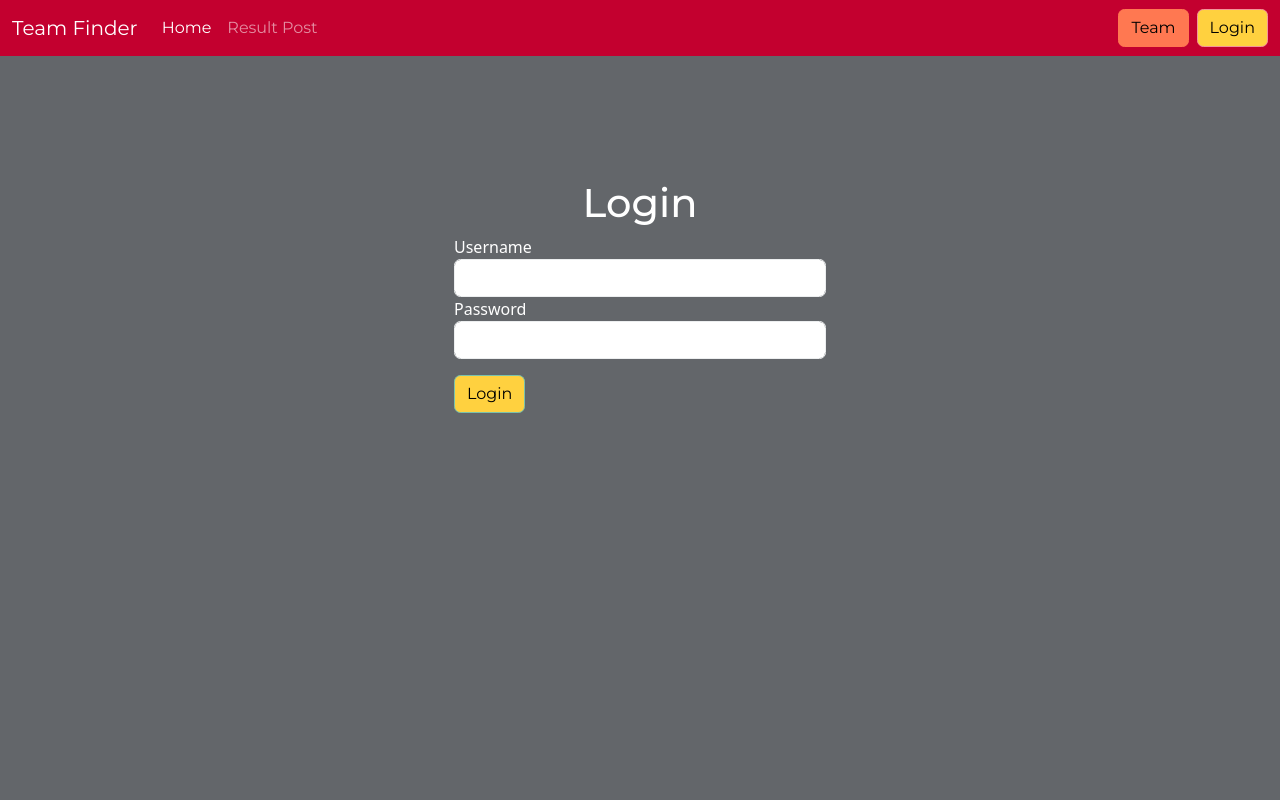
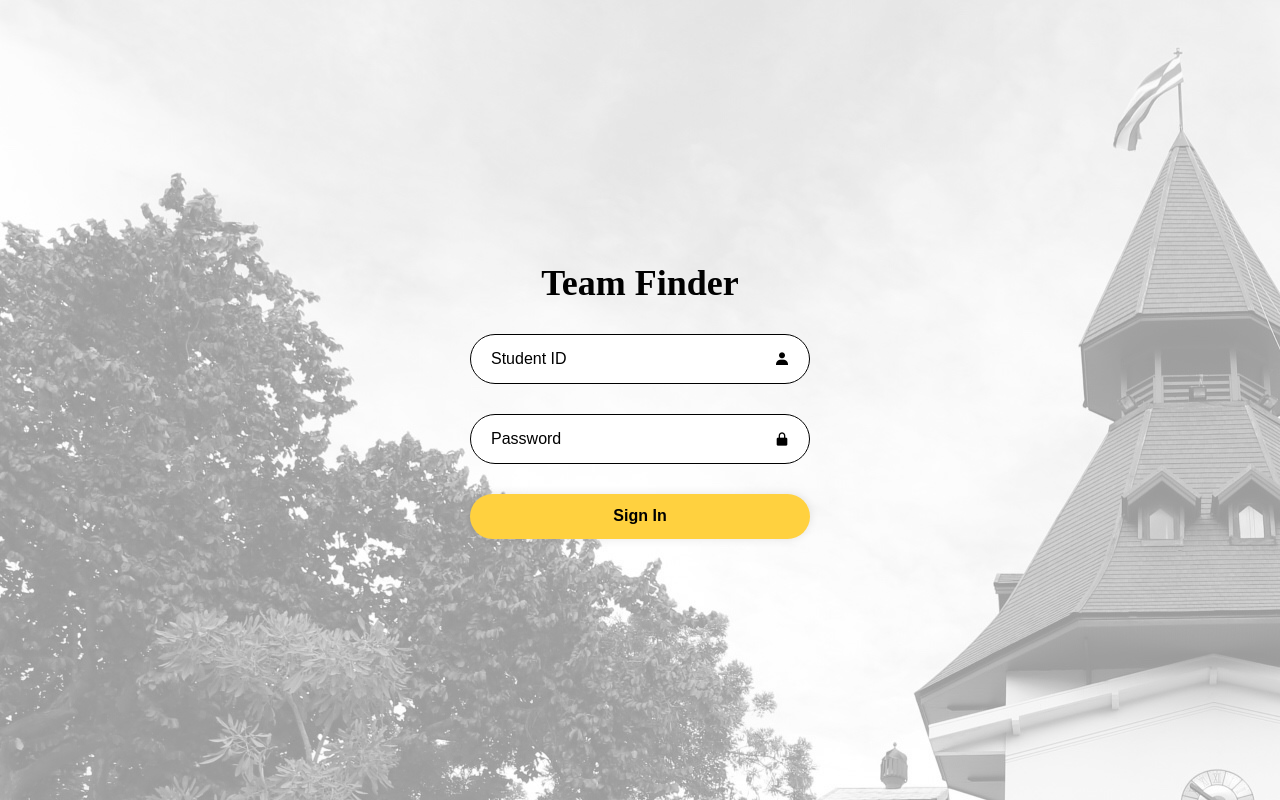
Before and after one commit to tu-teamfinder/teamfinder-deploy, a Django app: page /login in a window 1280 px wide. Run offline with Django 5.2, Linux system fonts and the light colour scheme; some libraries are stand-ins or nearby versions; some web fonts are replaced.

Commit message:
update login page

```diff
--- a/teamfinder/teamfinder_app/templates/login.html
+++ b/teamfinder/teamfinder_app/templates/login.html
@@ -1,37 +1,26 @@
-{% extends 'base.html' %}
-{% block title %}Login{% endblock %}
-{% block content %}
-<div class="container">
-    <div class="row justify-content-center align-items-center" style="height: 60vh;">
-        <div class="container">
-            <h1 style="text-align: center; color:white;" >Login</h1>
-            <!-- Calling messages framework -->
-            {% if messages %}
-            <div class="form-group col-md-4 mx-auto">
-                <div class="alert alert-danger" role="alert">
-                    {% for message in messages %}
-                        {{ message }}
-                    {% endfor %}
-                </div>
+{% load static %}
+<!DOCTYPE html>
+<html lang="en">
+<head>
+    <meta charset="UTF-8">
+    <meta name="viewport" content="width=device-width, initial-scale=1.0">
+    <link rel="stylesheet" href="{% static 'styles/login.css' %}">
+    <link href='https://unpkg.com/boxicons@2.1.4/css/boxicons.min.css' rel='stylesheet'>
+</head>
+<body>
+    <div class="wrapper">
+        <form action="">
+            <h1>Team Finder</h1>
+            <div class="input-box">
+                <input type="text" placeholder="Student ID" required>
+                <i class='bx bxs-user'></i>
             </div>
-            {% endif %}
-            <!-- End calling messages framework -->
-
-            <form method="POST" class="align-items-center" action="{% url 'login' %}">
-                {% csrf_token %}
-                <div class="col-md-4 mx-auto">
-                    <div class="form-group">
-                        <label style="color:white;">Username</label>
-                        <input type="text" class="form-control" name="username">
-                    </div>
-                    <div class="form-group">
-                        <label style="color:white;">Password</label>
-                        <input type="password" class="form-control" name="password">
-                    </div>
-                    <button type="submit" class="btn btn-primary mt-3" style="background-color: #ffd13f; color:black;"> Login</button>
-                </div>
-            </form>
-        </div>
+            <div class="input-box">
+                <input type="password" placeholder="Password" required>
+                <i class='bx bxs-lock-alt' ></i>
+            </div>
+                <button type="submit" class = "btn">Sign In</button>
+        </form>
     </div>
-</div>
-{% endblock %}
+</body>
+</html>
```
